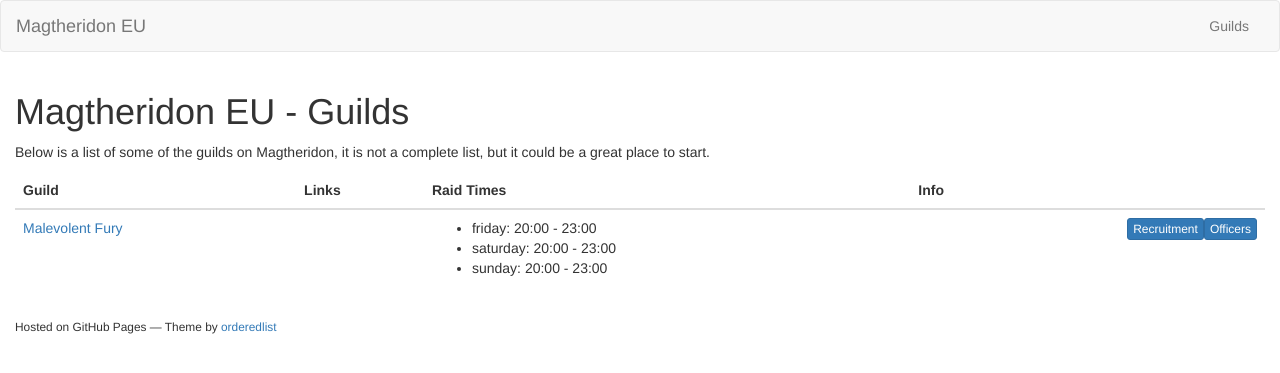
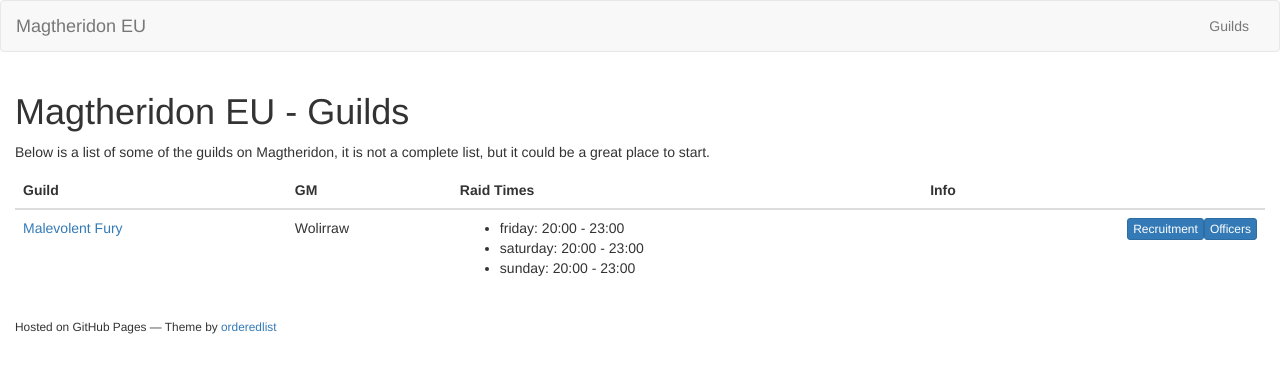
Before and after one commit to MagtheridonEU/magtheridoneu.github.io, a Jekyll site: the page built from guilds.md, in a window 1280 px wide. Shown: the top 373 px of the page. Built offline with Jekyll 4.4.1, drawn with Linux system fonts in a browser that asks for light colours; nearby versions of some CDN libraries; our own code applies the rules of GitHub Pages for plain Markdown files; a script that is not in the unit is left out.

Commit message:
Update guilds.md

```diff
--- a/guilds.md
+++ b/guilds.md
@@ -10,7 +10,7 @@ Below is a list of some of the guilds on Magtheridon, it is not a complete list,
 <thead>
   <tr>
     <th>Guild</th>
-    <th>Links</th>
+    <th>GM</th>
     <th>Raid Times</th>
     <th>Info</th>
   </tr>
@@ -22,7 +22,7 @@ Below is a list of some of the guilds on Magtheridon, it is not a complete list,
   <td><a href="{{ guild.website }}" target="_blank">{{ guild.name }}</a></td>
 
   <!-- More info buttons -->
-  <td></td>
+  <td>{{ guild.leader }}</td>
   <td>
       <ul>
       {% for raidtimes in guild.raids %}
```
